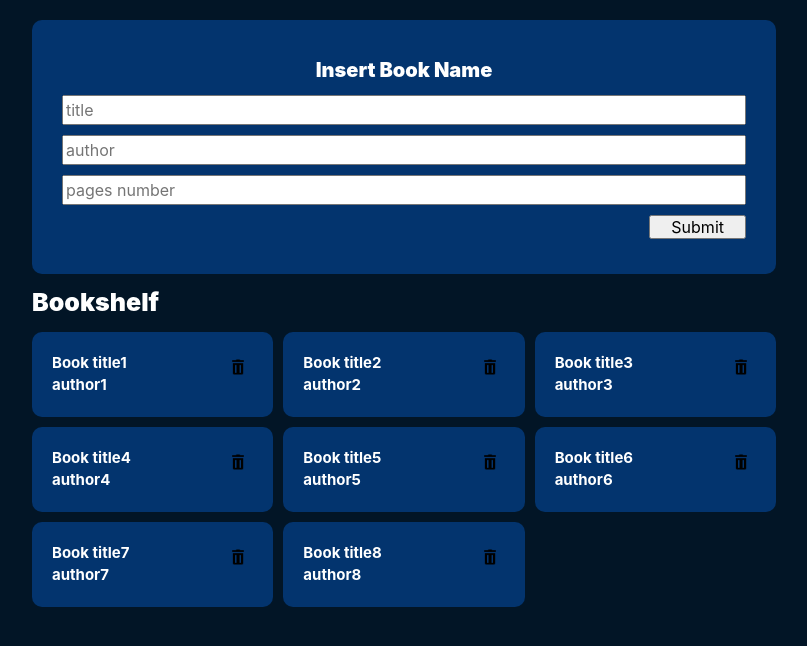
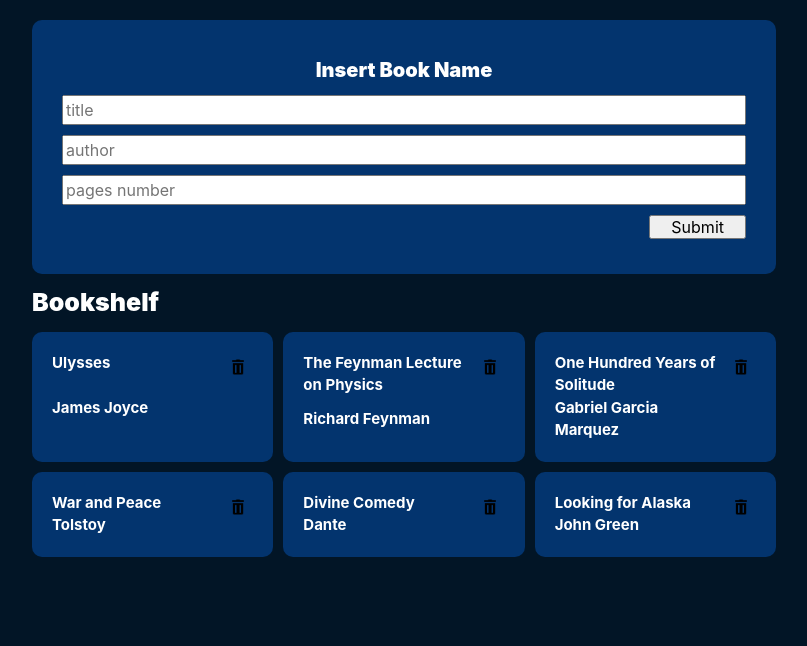
Before and after one commit to DMelisena/library-odin, a plain HTML site: page index.html in a window 1280 px wide. Shown: the whole page, without its empty margins (236-1043 px from the left). Drawn offline with Linux system fonts and the light colour scheme.

Commit message:
Add a loop on array of book object
replacing HTML books

```diff
--- a/index.html
+++ b/index.html
@@ -34,62 +34,6 @@
   </div>
   <div class="huge-title">Bookshelf</div>
     <div class="booklist" id="shelf">
-      <div class="book">
-        <div class="details">
-          <h1>Book title1</h1>
-          <h1>author1</h1>
-        </div>
-        <button class="delete"><img src="img/icons8-trash-48.png" alt=""></button>
-      </div>
-      <div class="book">
-        <div class="details">
-          <h1>Book title2</h1>
-          <h1>author2</h1>
-        </div>
-        <button class="delete"><img src="img/icons8-trash-48.png" alt=""></button>
-      </div>
-      <div class="book">
-        <div class="details">
-          <h1>Book title3</h1>
-          <h1>author3</h1>
-        </div>
-        <button class="delete" id="del"><img src="img/icons8-trash-48.png" alt=""></button>
-      </div>
-      <div class="book">
-        <div class="details">
-          <h1>Book title4</h1>
-          <h1>author4</h1>
-        </div>
-        <button class="delete" id="del"><img src="img/icons8-trash-48.png" alt=""></button>
-      </div>
-      <div class="book">
-        <div class="details">
-          <h1>Book title5</h1>
-          <h1>author5</h1>
-        </div>
-        <button class="delete" id="del"><img src="img/icons8-trash-48.png" alt=""></button>
-      </div>
-      <div class="book">
-        <div class="details">
-          <h1>Book title6</h1>
-          <h1>author6</h1>
-        </div>
-        <button class="delete" id="del"><img src="img/icons8-trash-48.png" alt=""></button>
-      </div>
-      <div class="book">
-        <div class="details">
-          <h1>Book title7</h1>
-          <h1>author7</h1>
-        </div>
-        <button class="delete"><img src="img/icons8-trash-48.png" alt=""></button>
-      </div>
-      <div class="book">
-        <div class="details">
-          <h1>Book title8</h1>
-          <h1>author8</h1>
-        </div>
-        <button class="delete"><img src="img/icons8-trash-48.png" alt=""></button>
-      </div>
     </div>
 </body>
 </html>
--- a/index.js
+++ b/index.js
@@ -83,3 +83,14 @@ inputForm.addEventListener('submit',function(event){
 // 5. load the data from my personal server
 
 const ulysses = new Book("Ulysses","James Joyce",732,false)
+const feynman = new Book("The Feynman Lecture on Physics","Richard Feynman",732,false)
+const solitude = new Book("One Hundred Years of Solitude","Gabriel Garcia Marquez",732,false)
+const warAnd = new Book("War and Peace","Tolstoy",732,false)
+const divine = new Book("Divine Comedy","Dante",732,false)
+const alaska = new Book("Looking for Alaska","John Green",732,false)
+
+var arr = [ulysses,feynman,solitude,warAnd,divine,alaska]
+
+for (let i=0; i<arr.length; i++){
+  arr[i].add()
+}
```
